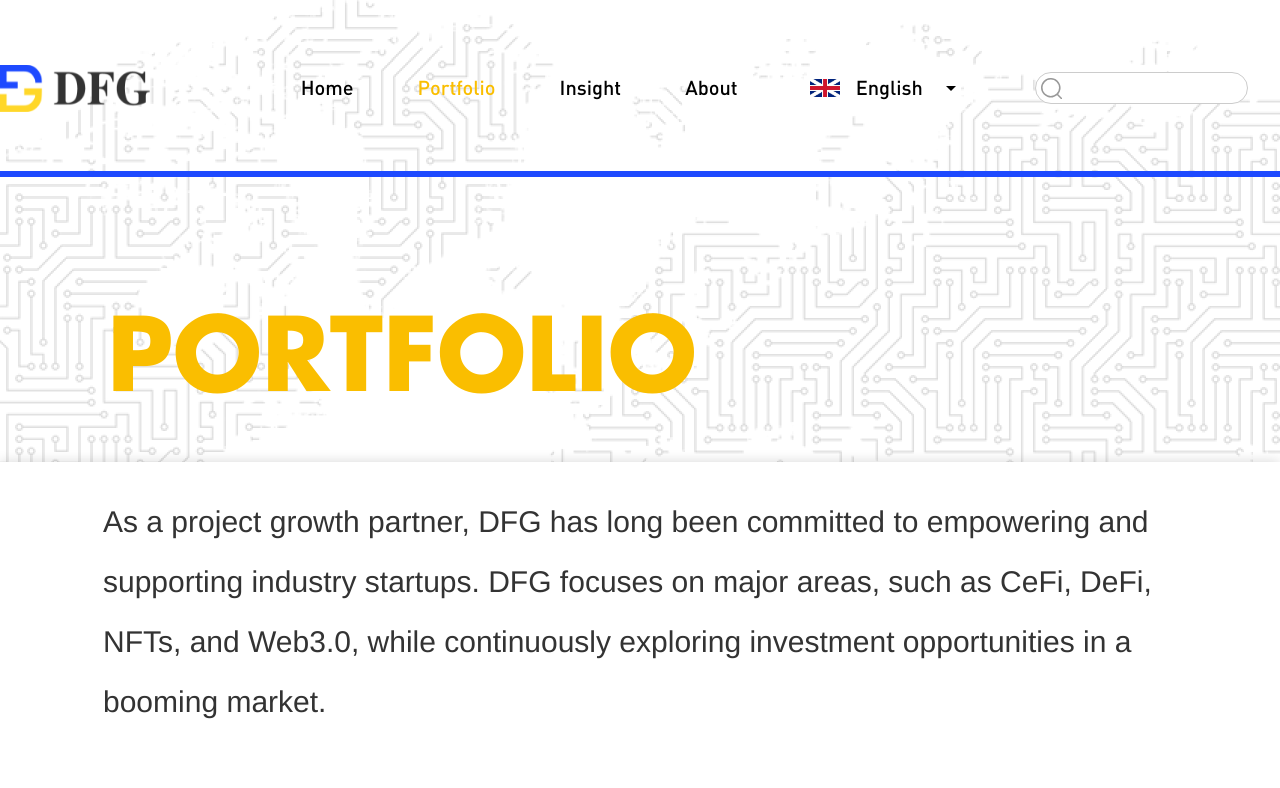
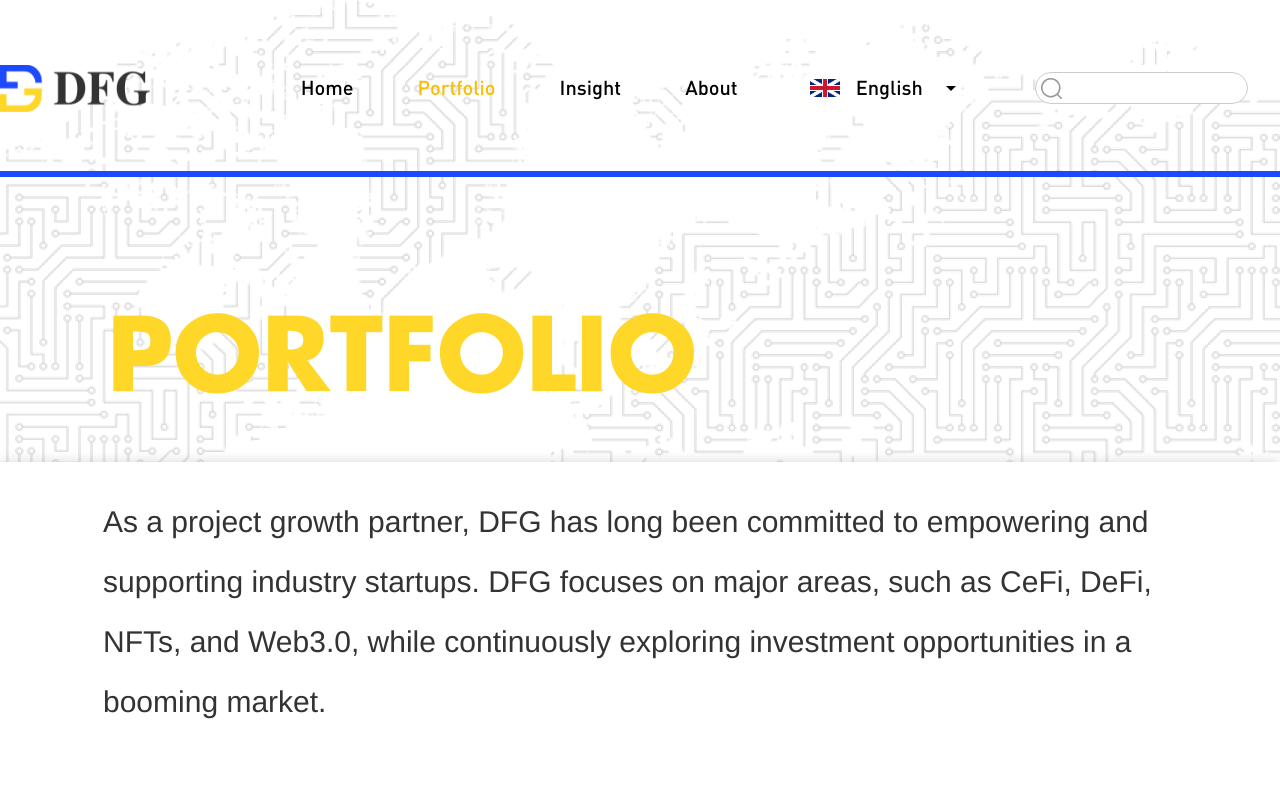
Before and after one commit to gaorock530/lianmeng, a React (Create React App) app: page /portfolio in a window 1280 px wide. Shown: the top 788 px of the page. Built offline with nearby package versions, Linux system fonts and the light colour scheme; a web font is replaced by a local one.

Commit message:
font size

```diff
--- a/src/styles/_portfolio.scss
+++ b/src/styles/_portfolio.scss
@@ -68,7 +68,7 @@
       font-family: futura_B;
       font-weight: 100;
       line-height: 133px;
-      color: #FABE00;
+      color: #ffd729;
       text-transform: uppercase;
     }
 
@@ -98,7 +98,7 @@
       position: absolute;
       width: 445px;
       height: 4px;
-      background: #FABE00;
+      background: #ffd729;
       bottom: 0;
       left: 50%;
       transform: translateX(-50%);
```
